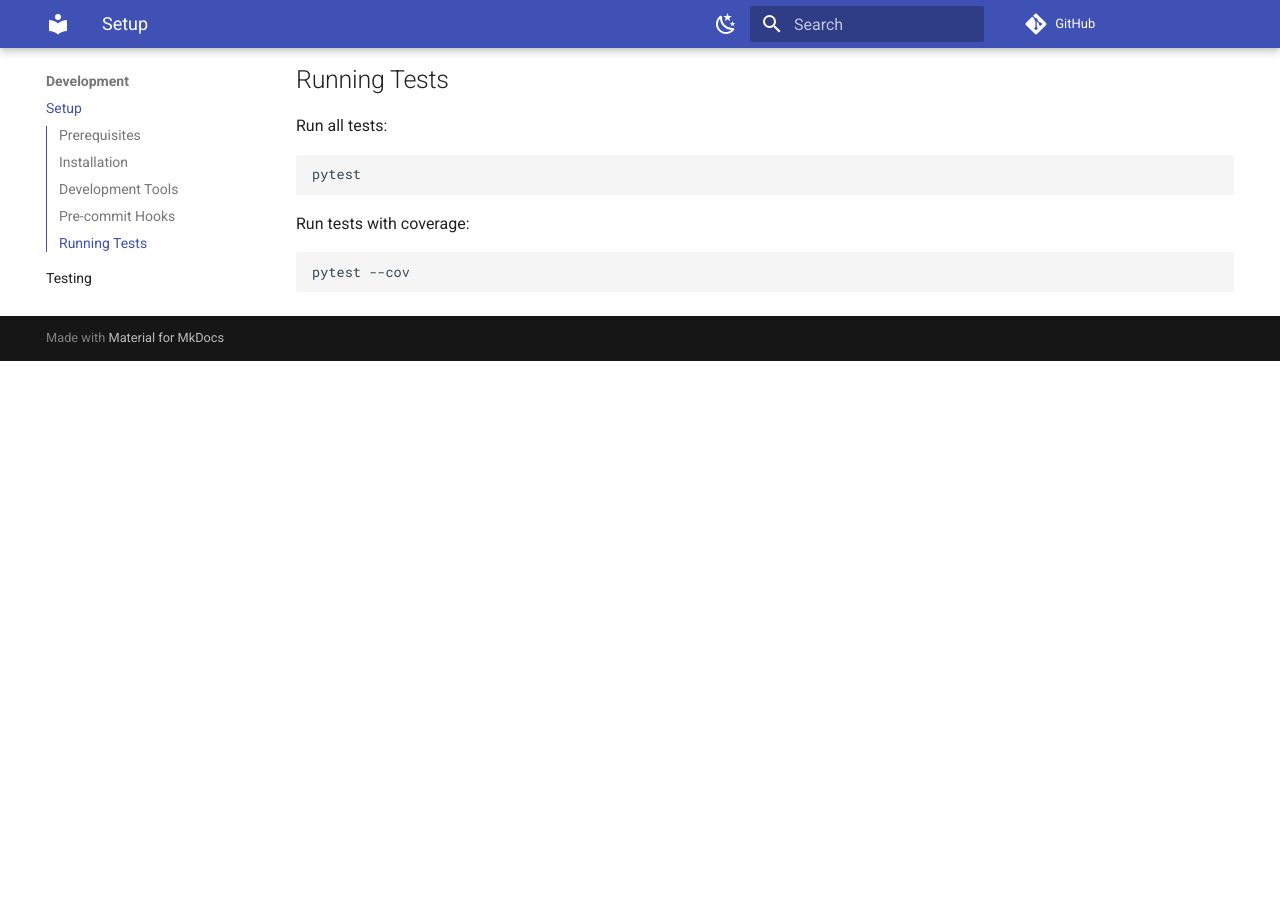
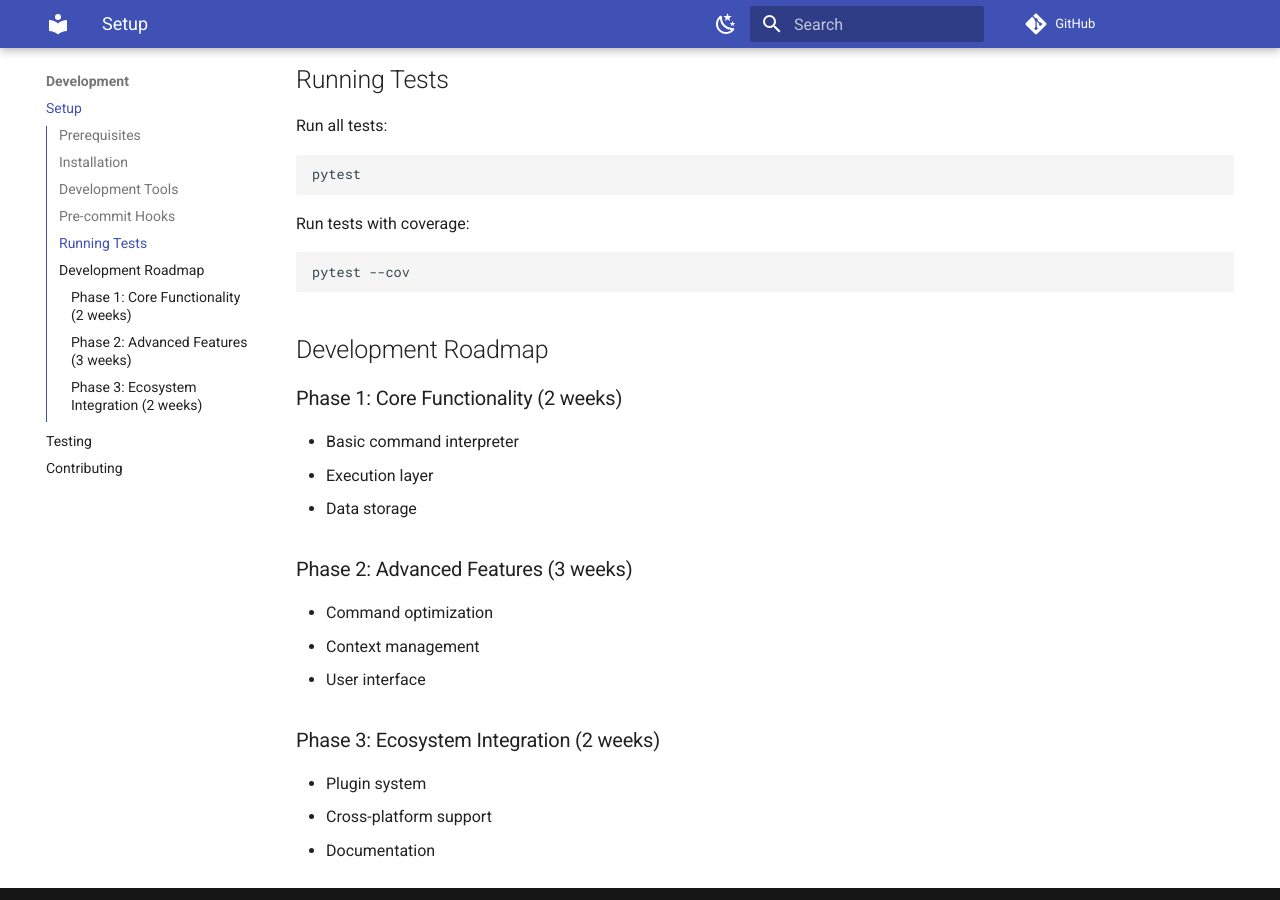
Before and after one commit to nirabo/xx-shell, an MkDocs documentation site: the page built from docs/development/setup.md, in a window 1280 px wide and 900 px high, scrolled down 1248 px. Built offline with MkDocs 1.6.1 and Material for MkDocs 9.7.7, drawn with Linux system fonts in a browser that asks for light colours; comment, search, counter and statistics services are not loaded; before the commit the page ends 1609 px from its top, so only the background shows below that.

Commit message:
docs: enhance documentation with quickstart, roadmap, and features overview

````diff
--- a/docs/development/setup.md
+++ b/docs/development/setup.md
@@ -49,3 +49,19 @@ Run tests with coverage:
 ```bash
 pytest --cov
 ```
+
+## Development Roadmap
+### Phase 1: Core Functionality (2 weeks)
+- Basic command interpreter
+- Execution layer
+- Data storage
+
+### Phase 2: Advanced Features (3 weeks)
+- Command optimization
+- Context management
+- User interface
+
+### Phase 3: Ecosystem Integration (2 weeks)
+- Plugin system
+- Cross-platform support
+- Documentation
--- a/mkdocs.yml
+++ b/mkdocs.yml
@@ -36,6 +36,7 @@ markdown_extensions:
 
 nav:
   - Home: index.md
+  - Features: features.md
   - Getting Started:
     - Installation: getting-started/installation.md
     - Configuration: getting-started/configuration.md
````
Also changed, not shown: docs/development/contributing.md (+16 -0 lines), docs/features.md (added, +40 -0 lines), docs/getting-started/installation.md (+12 -0 lines).
